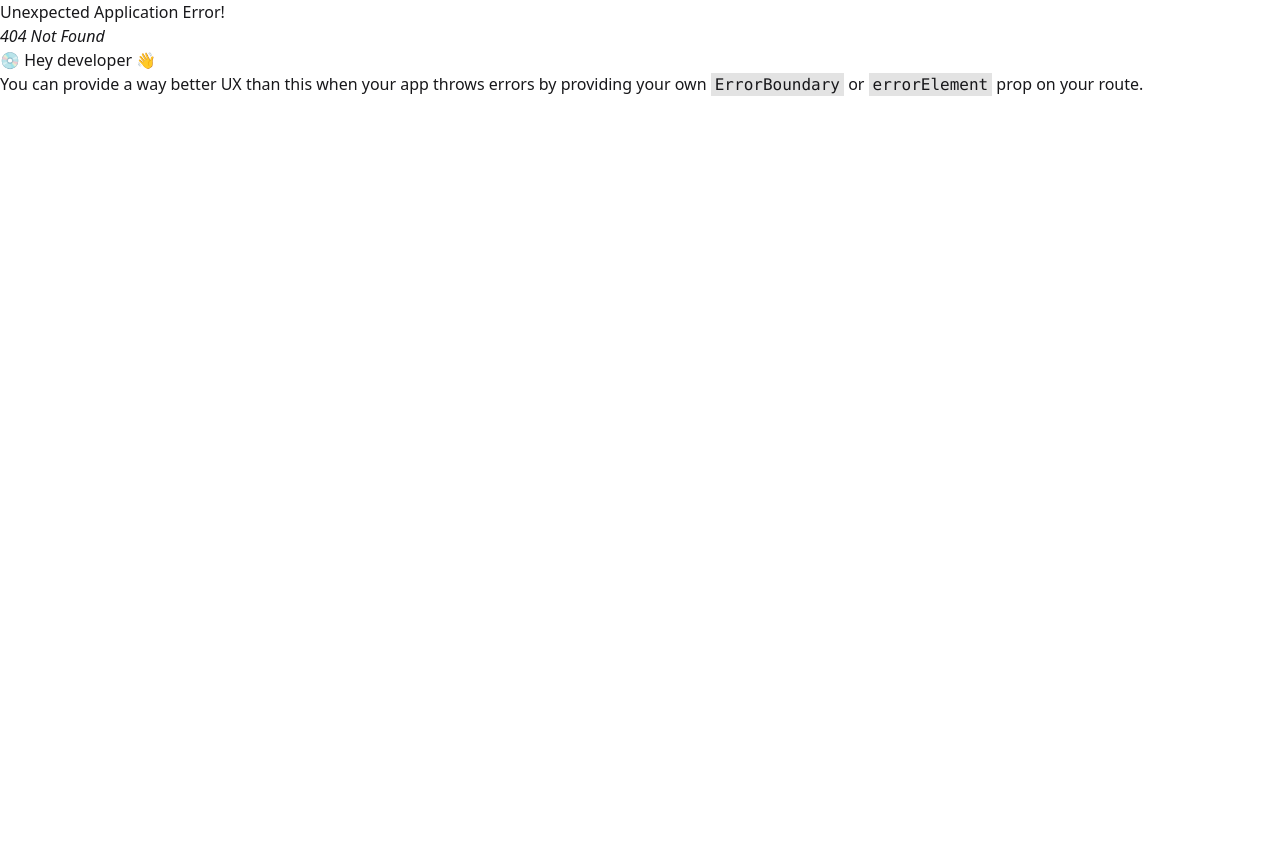
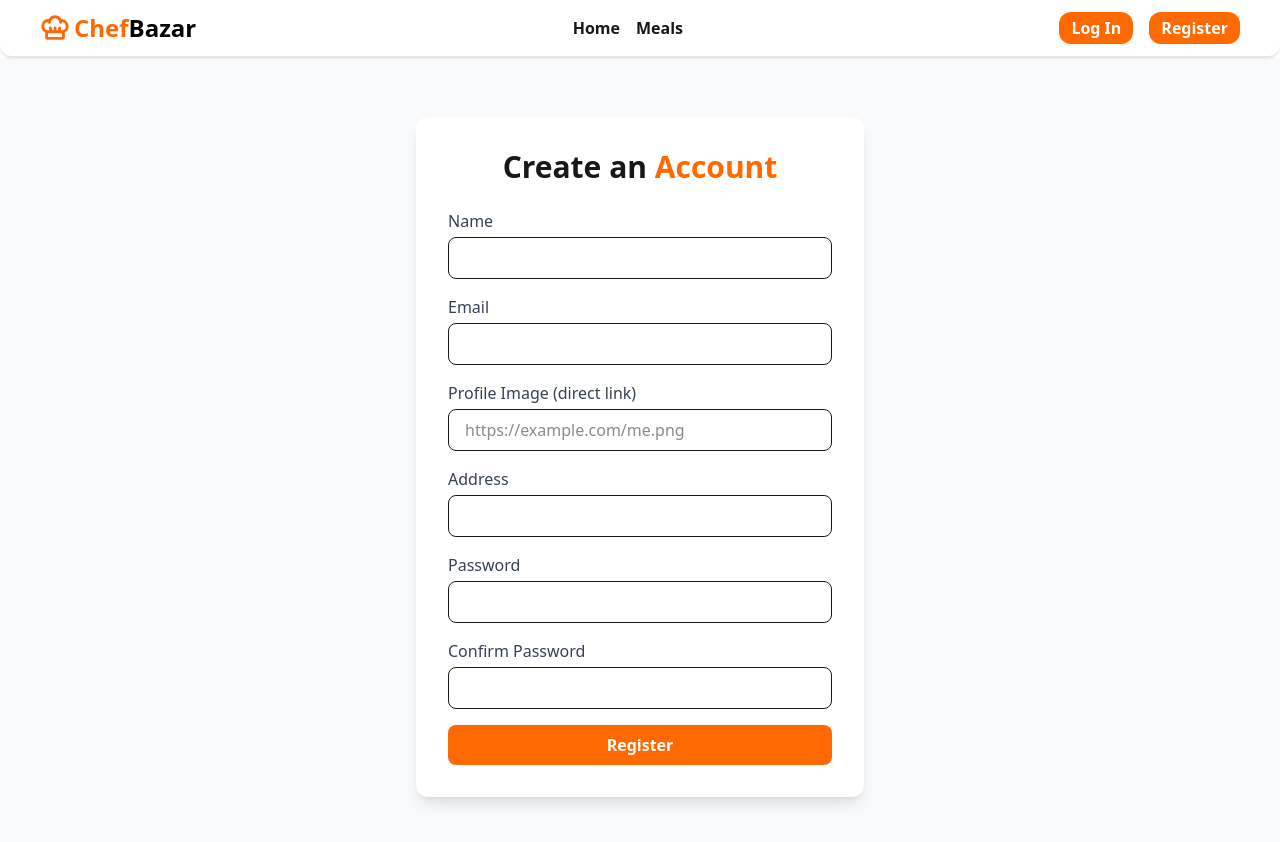
Before and after one commit to tanvirislamb/ChefBazar-Client, a React app: page /register in a window 1280 px wide. Before the commit this address had no page. Shown: the top 842 px of the page. Before the commit the page ends 800 px from the top, so only its background shows below. Built offline with nearby package versions, Linux system fonts and the light colour scheme; the HTML template or start-up script is replaced by a standard one.

Commit message:
added login and registration page

```diff
--- a/src/Components/Navbar.jsx
+++ b/src/Components/Navbar.jsx
@@ -3,7 +3,7 @@ import { Link, NavLink } from "react-router";
 
 export default function Navbar() {
     return (
-        <nav className="flex justify-between items-center px-10 py-3 mt-3 mx-4 rounded-xl shadow border border-gray-200">
+        <nav className="flex justify-between items-center px-10 py-3 rounded-b-xl shadow border-b border-gray-200 sticky top-0 z-10 bg-white">
             <Link to='/'
                 className="flex items-center gap-1">
                 <PiChefHatBold className="text-3xl text-orange-500" />
--- /dev/null
+++ b/src/Pages/Login.jsx
@@ -0,0 +1,78 @@
+import { useState } from "react";
+
+export default function Login() {
+    const [password, setPassword] = useState("");
+    const [error, setError] = useState("");
+
+    const handleLogin = (e) => {
+        e.preventDefault();
+
+        if (!password.trim()) {
+            setError("Password cannot be empty!");
+            return;
+        }
+
+        setError("");
+        alert("Login Successful!");
+    };
+
+    return (
+        <div className="min-h-screen flex items-center justify-center bg-gray-50 px-6">
+            <div className="w-full max-w-md bg-white shadow-lg rounded-xl p-8">
+
+                <h2 className="text-3xl font-bold text-center mb-6">
+                    Welcome <span className="text-orange-500">Back</span>
+                </h2>
+
+                <form onSubmit={handleLogin} className="space-y-5">
+
+                    {/* Email */}
+                    <div>
+                        <label className="text-gray-700 font-medium">Email</label>
+                        <input
+                            type="email"
+                            className="w-full mt-1 px-4 py-2 border rounded-lg outline-none focus:ring-2 focus:ring-orange-500"
+                            required
+                        />
+                    </div>
+
+                    {/* Password */}
+                    <div>
+                        <label className="text-gray-700 font-medium">Password</label>
+                        <input
+                            type="password"
+                            value={password}
+                            className={`w-full mt-1 px-4 py-2 border rounded-lg outline-none focus:ring-2 ${error ? "border-red-500 focus:ring-red-500" : "focus:ring-orange-500"
+                                }`}
+                            onChange={(e) => setPassword(e.target.value)}
+                            required
+                        />
+                    </div>
+
+                    {/* Error */}
+                    {error && <p className="text-red-500 text-sm font-medium -mt-2">{error}</p>}
+
+                    {/* Login button */}
+                    <button
+                        type="submit"
+                        className="w-full bg-orange-500 hover:bg-orange-600 text-white font-semibold py-2 rounded-lg transition"
+                    >
+                        Login
+                    </button>
+
+                </form>
+
+                {/* Extra Links */}
+                <div className="mt-5 text-center text-sm">
+                    <p className="text-gray-600">
+                        Don't have an account?
+                        <a href="/register" className="text-orange-500 font-semibold ml-1 hover:underline">
+                            Register
+                        </a>
+                    </p>
+                </div>
+
+            </div>
+        </div>
+    );
+}
--- /dev/null
+++ b/src/Pages/Register.jsx
@@ -0,0 +1,115 @@
+import { useState } from "react";
+
+export default function Register() {
+    const [password, setPassword] = useState("");
+    const [confirm, setConfirm] = useState("");
+    const [error, setError] = useState("");
+
+    const handleSubmit = (e) => {
+        e.preventDefault();
+
+        if (password !== confirm) {
+            setError("Passwords do not match!");
+            return;
+        }
+
+        setError("");
+        alert("Form submitted successfully!");
+    };
+
+    return (
+        <div className="min-h-screen flex items-center justify-center bg-gray-50 px-6">
+            <div className="w-full max-w-md bg-white shadow-lg rounded-xl p-8">
+
+                <h2 className="text-3xl font-bold text-center mb-6">
+                    Create an <span className="text-orange-500">Account</span>
+                </h2>
+
+                <form onSubmit={handleSubmit} className="space-y-4">
+
+                    {/* Name */}
+                    <div>
+                        <label className="text-gray-700 font-medium">Name</label>
+                        <input
+                            type="text"
+                            className="w-full mt-1 px-4 py-2 border rounded-lg outline-none focus:ring-2 focus:ring-orange-500"
+                            required
+                        />
+                    </div>
+
+                    {/* Email */}
+                    <div>
+                        <label className="text-gray-700 font-medium">Email</label>
+                        <input
+                            type="email"
+                            className="w-full mt-1 px-4 py-2 border rounded-lg outline-none focus:ring-2 focus:ring-orange-500"
+                            required
+                        />
+                    </div>
+
+                    {/* Profile Image */}
+                    <div>
+                        <label className="text-gray-700 font-medium">
+                            Profile Image (direct link)
+                        </label>
+                        <input
+                            type="text"
+                            className="w-full mt-1 px-4 py-2 border rounded-lg outline-none focus:ring-2 focus:ring-orange-500"
+                            placeholder="https://example.com/me.png"
+                            required
+                        />
+                    </div>
+
+                    {/* Address */}
+                    <div>
+                        <label className="text-gray-700 font-medium">Address</label>
+                        <input
+                            type="text"
+                            className="w-full mt-1 px-4 py-2 border rounded-lg outline-none focus:ring-2 focus:ring-orange-500"
+                            required
+                        />
+                    </div>
+
+                    {/* Password */}
+                    <div>
+                        <label className="text-gray-700 font-medium">Password</label>
+                        <input
+                            type="password"
+                            className="w-full mt-1 px-4 py-2 border rounded-lg outline-none focus:ring-2 focus:ring-orange-500"
+                            required
+                            value={password}
+                            onChange={(e) => setPassword(e.target.value)}
+                        />
+                    </div>
+
+                    {/* Confirm Password */}
+                    <div>
+                        <label className="text-gray-700 font-medium">Confirm Password</label>
+                        <input
+                            type="password"
+                            className={`w-full mt-1 px-4 py-2 border rounded-lg outline-none focus:ring-2 ${error ? "border-red-500 focus:ring-red-500" : "focus:ring-orange-500"
+                                }`}
+                            required
+                            value={confirm}
+                            onChange={(e) => setConfirm(e.target.value)}
+                        />
+                    </div>
+
+                    {/* Error Message */}
+                    {error && (
+                        <p className="text-red-500 text-sm font-medium -mt-2">{error}</p>
+                    )}
+
+                    {/* Submit Button */}
+                    <button
+                        type="submit"
+                        className="w-full bg-orange-500 hover:bg-orange-600 text-white font-semibold py-2 rounded-lg transition"
+                    >
+                        Register
+                    </button>
+
+                </form>
+            </div>
+        </div>
+    );
+}
--- a/src/Routes/Routes.jsx
+++ b/src/Routes/Routes.jsx
@@ -2,6 +2,8 @@ import { createBrowserRouter } from "react-router";
 import Home from "../Pages/Home";
 import Root from "../Root/Root";
 import Meals from "../Pages/Meals";
+import Register from "../Pages/Register";
+import Login from "../Pages/Login";
 
 const router = createBrowserRouter([
     {
@@ -15,6 +17,14 @@ const router = createBrowserRouter([
             {
                 path: '/meals',
                 Component: Meals
+            },
+            {
+                path: '/register',
+                Component: Register
+            },
+            {
+                path: '/login',
+                Component: Login
             }
         ]
     }
```
